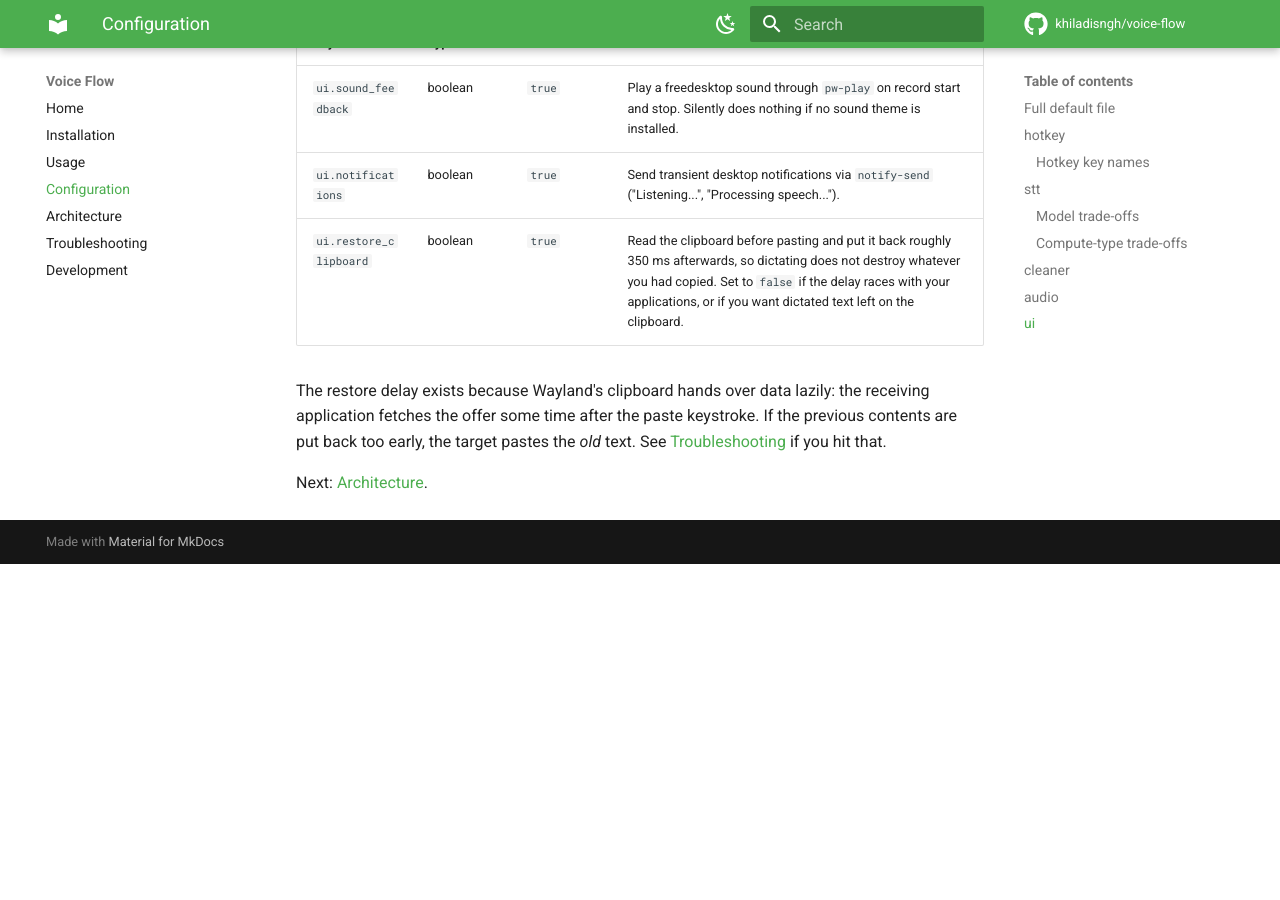
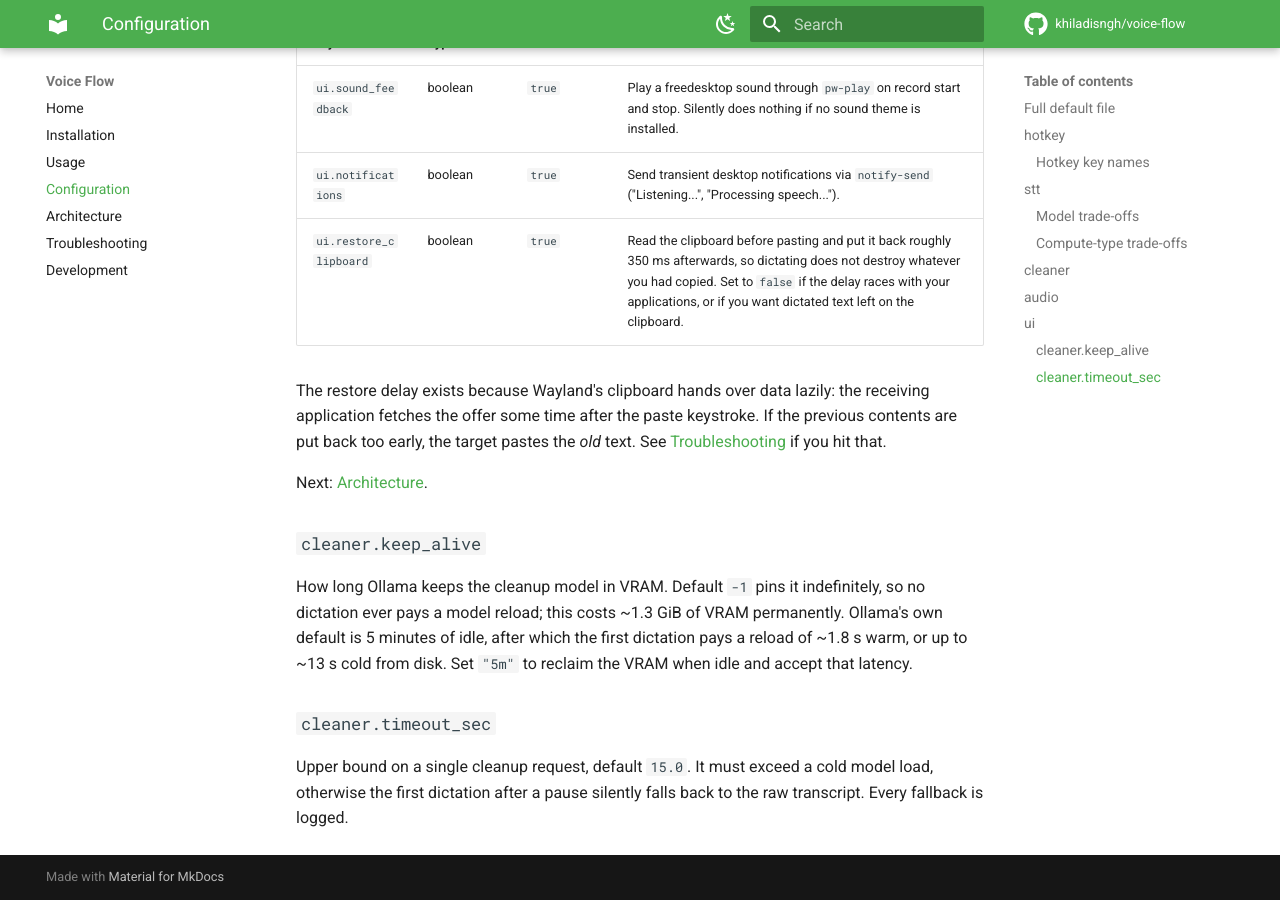
Before and after one commit to khiladisngh/voice-flow, an MkDocs documentation site: the page built from docs/configuration.md, in a window 1280 px wide and 900 px high, scrolled down 6668 px. Built offline with MkDocs 1.6.1 and Material for MkDocs 9.7.7, drawn with Linux system fonts in a browser that asks for light colours; comment, search, counter and statistics services are not loaded; before the commit the page ends 7232 px from its top, so only the background shows below that.

Commit message:
docs: state VRAM reserved, not VRAM free
README claimed '~2.4 GB of VRAM ... leaves roughly 5.5 GB free'. Measured free
is 3.4 GiB, because cleaner.keep_alive=-1 now pins the cleanup model
permanently and the desktop also uses the GPU. Report what Voice Flow reserves
(~2.5 GiB) and note that the remainder depends on the session. Documents
cleaner.keep_alive and cleaner.timeout_sec.

```diff
--- a/docs/configuration.md
+++ b/docs/configuration.md
@@ -232,3 +232,17 @@ the previous contents are put back too early, the target pastes the _old_ text.
 See [Troubleshooting](troubleshooting.md) if you hit that.
 
 Next: [Architecture](architecture.md).
+
+### `cleaner.keep_alive`
+
+How long Ollama keeps the cleanup model in VRAM. Default `-1` pins it
+indefinitely, so no dictation ever pays a model reload; this costs ~1.3 GiB of
+VRAM permanently. Ollama's own default is 5 minutes of idle, after which the
+first dictation pays a reload of ~1.8 s warm, or up to ~13 s cold from disk.
+Set `"5m"` to reclaim the VRAM when idle and accept that latency.
+
+### `cleaner.timeout_sec`
+
+Upper bound on a single cleanup request, default `15.0`. It must exceed a cold
+model load, otherwise the first dictation after a pause silently falls back to
+the raw transcript. Every fallback is logged.
```
Also changed, not shown: README.md (+9 -3 lines).
